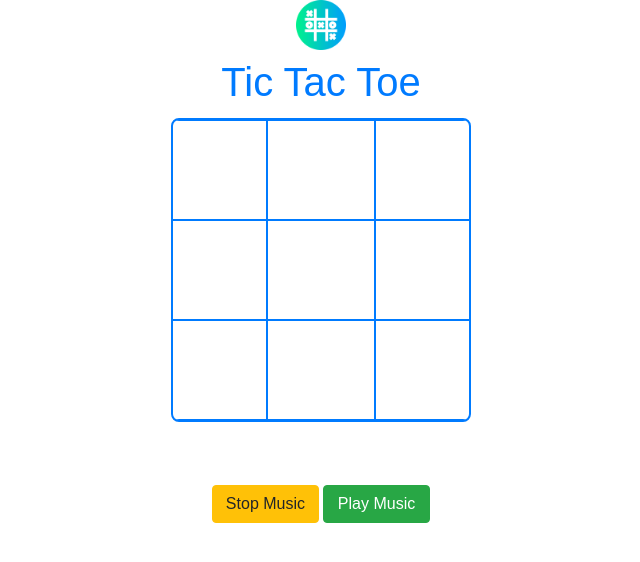
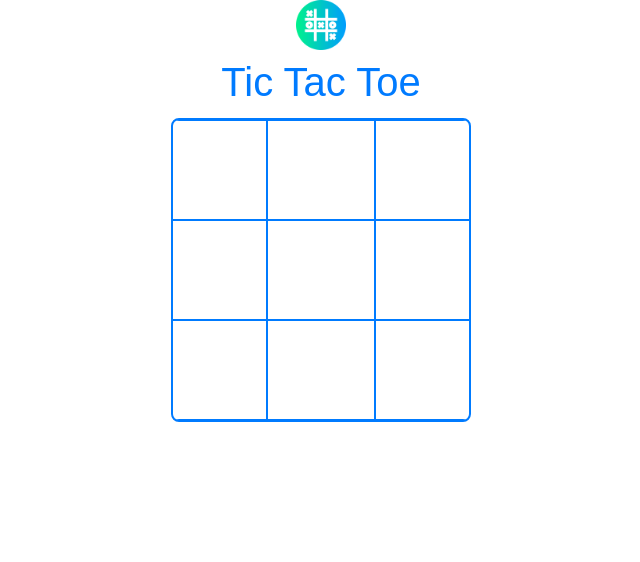
Before and after one commit to Harshit2012/Tic_Tac_Toe, a plain HTML site: page index.html in a window 1280 px wide. Shown: the whole page, without its empty margins (319-959 px from the left). Drawn offline with nearby package versions, Linux system fonts and the light colour scheme.

Commit message:
Update index.html

```diff
--- a/index.html
+++ b/index.html
@@ -31,9 +31,6 @@
             </div>
         </div>
         <div id="result" class="mt-3"></div>
-        <br>
-        <button class="btn btn-warning col-1 mt-3 mx-auto" onclick="stopmusic()">Stop Music</button>
-        <button class="btn btn-success col-1 mt-3 mx-auto" onclick="playmusic()">Play Music</button>
     </div>
     <script src="https://code.jquery.com/jquery-3.5.1.slim.min.js"></script>
     <script src="https://cdn.jsdelivr.net/npm/@popperjs/core@2.10.2/dist/umd/popper.min.js"></script>
```
